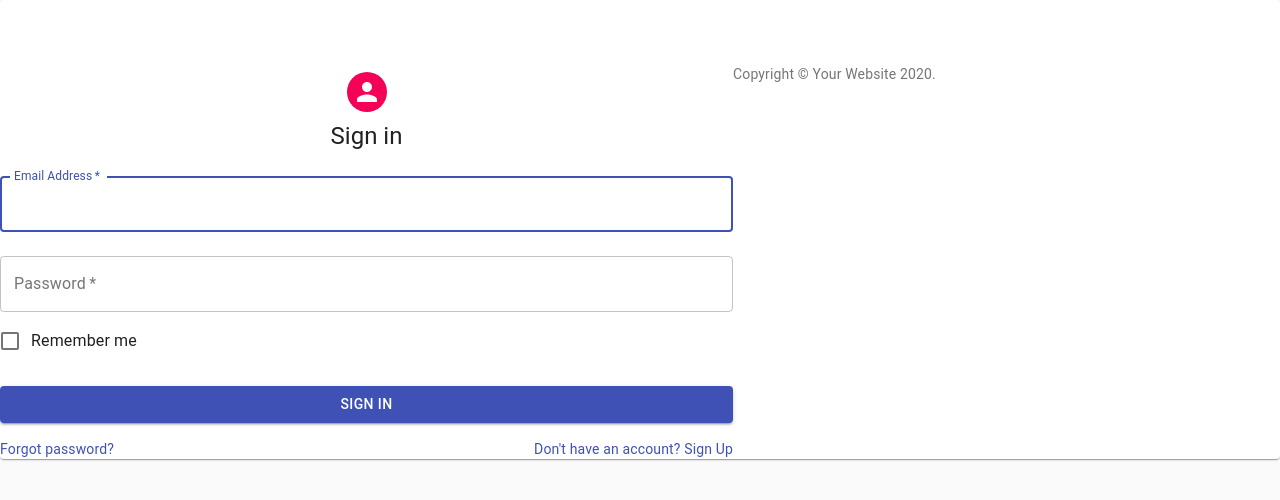
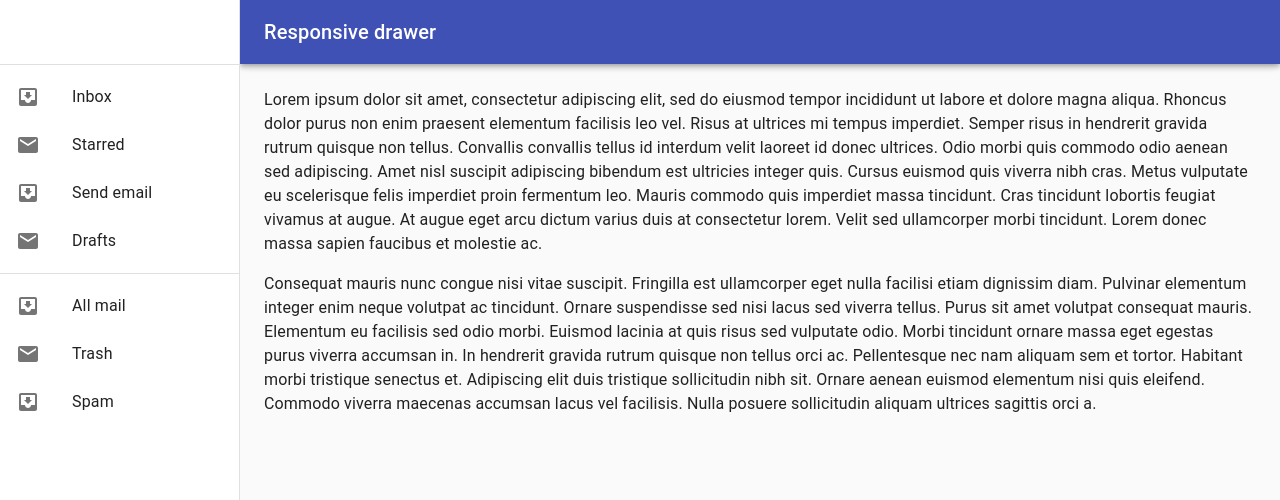
Before and after one commit to EngineerDanny/BeginnerGitTut, a React (Create React App) app: page / in a window 1280 px wide. Shown: the top 500 px of the page. Built offline with nearby package versions, Linux system fonts and the light colour scheme.

Commit message:
plus plus material icons

```diff
--- a/package.json
+++ b/package.json
@@ -4,6 +4,7 @@
   "private": true,
   "dependencies": {
     "@material-ui/core": "^4.9.14",
+    "@material-ui/icons": "^4.9.1",
     "@testing-library/jest-dom": "^4.2.4",
     "@testing-library/react": "^9.5.0",
     "@testing-library/user-event": "^7.2.1",
--- a/src/App.js
+++ b/src/App.js
@@ -1,6 +1,7 @@
 import React, { Component } from 'react'
 //import { Button } from '@material-ui/core'
 import SignInPage from './SignInPage'
+import CustomNavBar from './CustomNavBar'
 
 class App extends Component {
   state = {
@@ -20,9 +21,10 @@
 
   render() {
     return (
-      <div className="App">
-        <SignInPage />
-      </div>
+      // <div className="App">
+      //   <SignInPage />
+      // </div>
+      <CustomNavBar/>
 
     )
   }
--- /dev/null
+++ b/src/CustomNavBar.jsx
@@ -0,0 +1,179 @@
+import React from 'react';
+import PropTypes from 'prop-types';
+import AppBar from '@material-ui/core/AppBar';
+import CssBaseline from '@material-ui/core/CssBaseline';
+import Divider from '@material-ui/core/Divider';
+import Drawer from '@material-ui/core/Drawer';
+import Hidden from '@material-ui/core/Hidden';
+import IconButton from '@material-ui/core/IconButton';
+import InboxIcon from '@material-ui/icons/MoveToInbox';
+import List from '@material-ui/core/List';
+import ListItem from '@material-ui/core/ListItem';
+import ListItemIcon from '@material-ui/core/ListItemIcon';
+import ListItemText from '@material-ui/core/ListItemText';
+import MailIcon from '@material-ui/icons/Mail';
+import MenuIcon from '@material-ui/icons/Menu';
+import Toolbar from '@material-ui/core/Toolbar';
+import Typography from '@material-ui/core/Typography';
+import { makeStyles, useTheme } from '@material-ui/core/styles';
+
+const drawerWidth = 240;
+
+const useStyles = makeStyles((theme) => ({
+  root: {
+    display: 'flex',
+  },
+  drawer: {
+    [theme.breakpoints.up('sm')]: {
+      width: drawerWidth,
+      flexShrink: 0,
+    },
+  },
+  appBar: {
+    [theme.breakpoints.up('sm')]: {
+      width: `calc(100% - ${drawerWidth}px)`,
+      marginLeft: drawerWidth,
+    },
+  },
+  menuButton: {
+    marginRight: theme.spacing(2),
+    [theme.breakpoints.up('sm')]: {
+      display: 'none',
+    },
+  },
+  // necessary for content to be below app bar
+  toolbar: theme.mixins.toolbar,
+  drawerPaper: {
+    width: drawerWidth,
+  },
+  content: {
+    flexGrow: 1,
+    padding: theme.spacing(3),
+  },
+}));
+
+function ResponsiveDrawer(props) {
+  const { window } = props;
+  const classes = useStyles();
+  const theme = useTheme();
+  const [mobileOpen, setMobileOpen] = React.useState(false);
+
+  const handleDrawerToggle = () => {
+    setMobileOpen(!mobileOpen);
+  };
+
+  const drawer = (
+    <div>
+      <div className={classes.toolbar} />
+      <Divider />
+      <List>
+        {['Inbox', 'Starred', 'Send email', 'Drafts'].map((text, index) => (
+          <ListItem button key={text}>
+            <ListItemIcon>{index % 2 === 0 ? <InboxIcon /> : <MailIcon />}</ListItemIcon>
+            <ListItemText primary={text} />
+          </ListItem>
+        ))}
+      </List>
+      <Divider />
+      <List>
+        {['All mail', 'Trash', 'Spam'].map((text, index) => (
+          <ListItem button key={text}>
+            <ListItemIcon>{index % 2 === 0 ? <InboxIcon /> : <MailIcon />}</ListItemIcon>
+            <ListItemText primary={text} />
+          </ListItem>
+        ))}
+      </List>
+    </div>
+  );
+
+  const container = window !== undefined ? () => window().document.body : undefined;
+
+  return (
+    <div className={classes.root}>
+      <CssBaseline />
+      <AppBar position="fixed" className={classes.appBar}>
+        <Toolbar>
+          <IconButton
+            color="inherit"
+            aria-label="open drawer"
+            edge="start"
+            onClick={handleDrawerToggle}
+            className={classes.menuButton}
+          >
+            <MenuIcon />
+          </IconButton>
+          <Typography variant="h6" noWrap>
+            Responsive drawer
+          </Typography>
+        </Toolbar>
+      </AppBar>
+      <nav className={classes.drawer} aria-label="mailbox folders">
+        {/* The implementation can be swapped with js to avoid SEO duplication of links. */}
+        <Hidden smUp implementation="css">
+          <Drawer
+            container={container}
+            variant="temporary"
+            anchor={theme.direction === 'rtl' ? 'right' : 'left'}
+            open={mobileOpen}
+            onClose={handleDrawerToggle}
+            classes={{
+              paper: classes.drawerPaper,
+            }}
+            ModalProps={{
+              keepMounted: true, // Better open performance on mobile.
+            }}
+          >
+            {drawer}
+          </Drawer>
+        </Hidden>
+        <Hidden xsDown implementation="css">
+          <Drawer
+            classes={{
+              paper: classes.drawerPaper,
+            }}
+            variant="permanent"
+            open
+          >
+            {drawer}
+          </Drawer>
+        </Hidden>
+      </nav>
+      <main className={classes.content}>
+        <div className={classes.toolbar} />
+        <Typography paragraph>
+          Lorem ipsum dolor sit amet, consectetur adipiscing elit, sed do eiusmod tempor incididunt
+          ut labore et dolore magna aliqua. Rhoncus dolor purus non enim praesent elementum
+          facilisis leo vel. Risus at ultrices mi tempus imperdiet. Semper risus in hendrerit
+          gravida rutrum quisque non tellus. Convallis convallis tellus id interdum velit laoreet id
+          donec ultrices. Odio morbi quis commodo odio aenean sed adipiscing. Amet nisl suscipit
+          adipiscing bibendum est ultricies integer quis. Cursus euismod quis viverra nibh cras.
+          Metus vulputate eu scelerisque felis imperdiet proin fermentum leo. Mauris commodo quis
+          imperdiet massa tincidunt. Cras tincidunt lobortis feugiat vivamus at augue. At augue eget
+          arcu dictum varius duis at consectetur lorem. Velit sed ullamcorper morbi tincidunt. Lorem
+          donec massa sapien faucibus et molestie ac.
+        </Typography>
+        <Typography paragraph>
+          Consequat mauris nunc congue nisi vitae suscipit. Fringilla est ullamcorper eget nulla
+          facilisi etiam dignissim diam. Pulvinar elementum integer enim neque volutpat ac
+          tincidunt. Ornare suspendisse sed nisi lacus sed viverra tellus. Purus sit amet volutpat
+          consequat mauris. Elementum eu facilisis sed odio morbi. Euismod lacinia at quis risus sed
+          vulputate odio. Morbi tincidunt ornare massa eget egestas purus viverra accumsan in. In
+          hendrerit gravida rutrum quisque non tellus orci ac. Pellentesque nec nam aliquam sem et
+          tortor. Habitant morbi tristique senectus et. Adipiscing elit duis tristique sollicitudin
+          nibh sit. Ornare aenean euismod elementum nisi quis eleifend. Commodo viverra maecenas
+          accumsan lacus vel facilisis. Nulla posuere sollicitudin aliquam ultrices sagittis orci a.
+        </Typography>
+      </main>
+    </div>
+  );
+}
+
+ResponsiveDrawer.propTypes = {
+  /**
+   * Injected by the documentation to work in an iframe.
+   * You won't need it on your project.
+   */
+  window: PropTypes.func,
+};
+
+export default ResponsiveDrawer;
```
Also changed, not shown: 1 other file (tests, documents, lock files or other folders).
